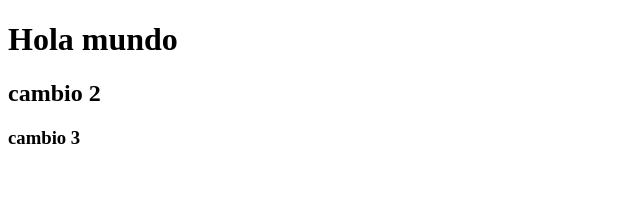
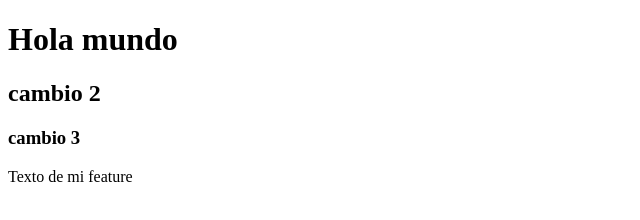
Before and after one commit to Santyluito/cursogitedemy, a plain HTML site: page index.html in a window 1280 px wide. Shown: the whole page, without its empty margins (0-640 px from the left). Drawn offline with Linux system fonts and the light colour scheme.

Commit message:
feat: my feature implementacion

```diff
--- a/index.html
+++ b/index.html
@@ -9,6 +9,7 @@
     <h1>Hola mundo</h1>
     <h2>cambio 2</h2>
     <h3>cambio 3</h3>
+    <p>Texto de mi feature</p>
     <footer></footer>
   </body>
 </html>
```
